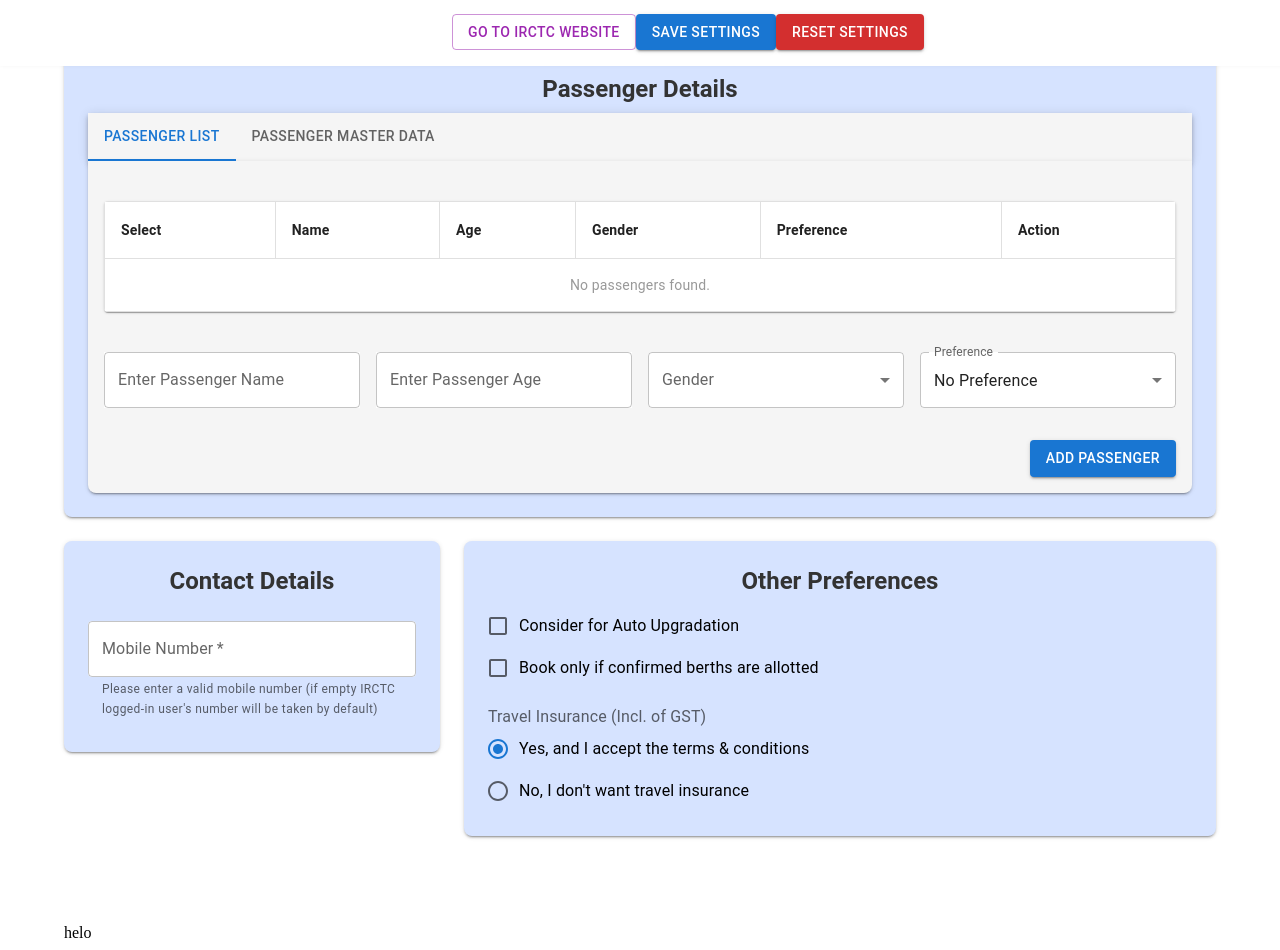
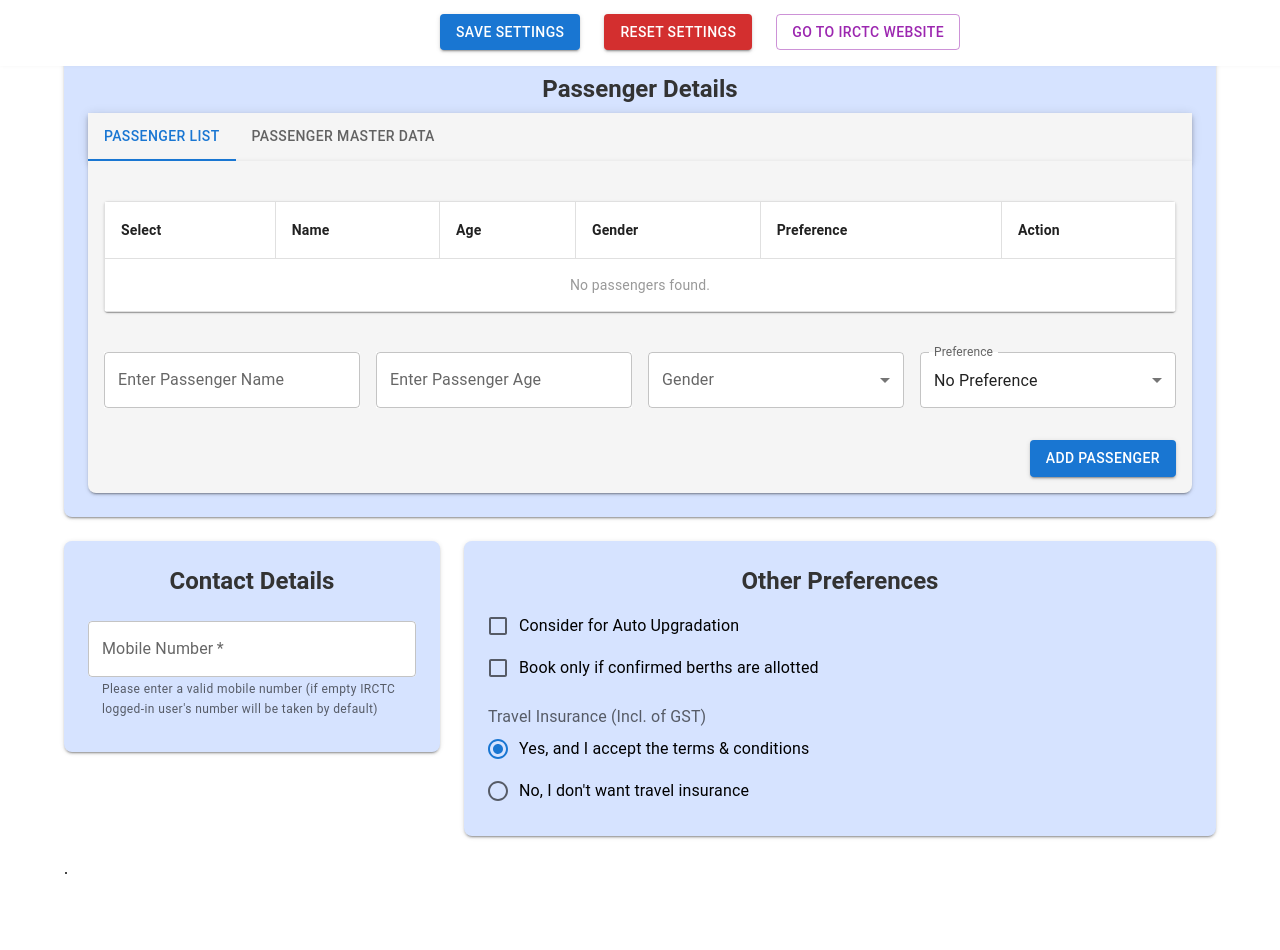
Before and after one commit to dpak-maurya/irctc-tatkal-ticket-booking, a React (Create React App) app: page / in a window 1280 px wide. Shown: the part 734-1684 px from the top of the page. Built offline with nearby package versions, Linux system fonts and the light colour scheme.

Commit message:
refractor code

```diff
--- a/src/App.js
+++ b/src/App.js
@@ -55,10 +55,14 @@ const App = () => {
         </Box>
       </Stack>
 
-      <Box sx={{ mt: 8 }}>helo</Box>
-      <Box
+      <Box sx={{ mb: 8 }}> {/* Spacer box if needed above footer */}
+        .
+      </Box>
+      <Stack
+        direction={{ xs: 'column', md: 'row' }}
+        spacing={3}
         sx={{
-          position: 'fixed',
+          position: { xs: 'sticky', md: 'fixed' },  // Sticky on small, fixed on medium+
           bottom: 0,
           left: 0,
           width: '100%',
@@ -67,25 +71,16 @@ const App = () => {
           boxShadow: '0 -2px 5px rgba(0,0,0,0.1)',
           textAlign: 'center',
           zIndex: 1000,
+          justifyContent: 'center',
+          flexWrap: 'wrap', // Allows wrapping in case of small screens
         }}
       >
-
-        <Button  color='warning'>
+        {/* Unsaved changes warning */}
+        <Button color="warning">
           {isDirty && <div style={{ color: 'red' }}>Unsaved changes!</div>}
         </Button>
 
-        {showButton && (
-        <Button
-          variant="outlined"
-          color="secondary"
-          onClick={() =>
-            window.open('https://www.irctc.co.in/nget/train-search', '_blank')
-          }
-        >
-          Go to IRCTC Website
-        </Button>
-      )}
-
+        {/* Save Settings Button */}
         <Button
           variant="contained"
           color="primary"
@@ -103,6 +98,20 @@ const App = () => {
           Reset Settings
         </Button>
 
+        {/* Go to IRCTC Website Button */}
+        {showButton && (
+          <Button
+            variant="outlined"
+            color="secondary"
+            onClick={() =>
+              window.open('https://www.irctc.co.in/nget/train-search', '_blank')
+            }
+          >
+            Go to IRCTC Website
+          </Button>
+        )}
+
+        {/* Modal Popup */}
         <ModalPopup
           open={isModalOpen}
           onClose={handleCloseModal}
@@ -114,7 +123,7 @@ const App = () => {
           message={modalConfig.message || ''}
           variant={modalConfig.variant || 'info'}
         />
-      </Box>
+      </Stack>
     </Container>
   );
 };
--- a/src/components/Header.js
+++ b/src/components/Header.js
@@ -8,7 +8,6 @@ import CountdownTimer from './CountDownTimer'; // Corrected casing
 
 const useStyles = makeStyles({
   headerContainer: {
-    marginTop: '20px',
     display: 'flex',
     alignItems: 'center',
     justifyContent: 'space-between',
--- a/src/contexts/AppContext.js
+++ b/src/contexts/AppContext.js
@@ -1,69 +1,16 @@
 import React, { createContext, useContext, useState, useEffect } from 'react';
 import PropTypes from 'prop-types';
+import { getTimeFromString, isEqual } from '../utils';
+import defaultSettings from '../defaultSettings';
 
 const STORAGE_KEY = 'tatkalTicketBookingFormData';
 const AppContext = createContext();
 
-const getNextDay = () => {
-  return new Date(new Date().setDate(new Date().getDate() + 1))
-    .toISOString()
-    .split('T')[0];
-};
-
-const initialFormValues = {
-  automationStatus: false,
-  username: '',
-  password: '',
-  targetTime: '09:59:53',
-  refreshTime: 5000,
-  trainNumber: '',
-  from: '',
-  to: '',
-  quotaType: '',
-  accommodationClass: '',
-  dateString: getNextDay(),
-  paymentType: 'BHIM/UPI',
-  paymentMethod: 'BHIM/ UPI/ USSD',
-  paymentProvider: 'PAYTM',
-  autoPay: false,
-  mobileNumber: '',
-  autoUpgradation: false,
-  confirmberths: false,
-  travelInsuranceOpted: 'yes',
-  loginMinutesBefore: 2,
-  passengerNames: [],
-  masterData: false,
-  passengerList: [],
-};
-
-// Utility function for comparing objects excluding specified keys
-const isEqual = (obj1, obj2, excludedKeys = []) => {
-  const filteredObj1 = { ...obj1 };
-  const filteredObj2 = { ...obj2 };
-  excludedKeys.forEach((key) => {
-    delete filteredObj1[key];
-    delete filteredObj2[key];
-  });
-  return JSON.stringify(filteredObj1) === JSON.stringify(filteredObj2);
-};
-
-function getTimeFromString(timeString) {
-  const [hours, minutes, seconds] = timeString.split(':').map(Number);
-  const currentTime = new Date();
-  return new Date(
-    currentTime.getFullYear(),
-    currentTime.getMonth(),
-    currentTime.getDate(),
-    hours,
-    minutes,
-    seconds
-  );
-}
 
 export const AppProvider = ({ children }) => {
-  const [formData, setFormData] = useState(initialFormValues);
+  const [formData, setFormData] = useState(defaultSettings);
   const [isDirty, setIsDirty] = useState(false);
-  const [savedData, setSavedData] = useState(initialFormValues);
+  const [savedData, setSavedData] = useState(defaultSettings);
   const [isFormLoaded, setIsFormLoaded] = useState(false);
   const [isModalOpen, setIsModalOpen] = useState(false);
   const [modalConfig, setModalConfig] = useState({});
@@ -145,8 +92,8 @@ export const AppProvider = ({ children }) => {
 
   // Reset form data
   const resetSettings = () => {
-    setFormData(initialFormValues);
-    setSavedData(initialFormValues);
+    setFormData(defaultSettings);
+    setSavedData(defaultSettings);
     if (typeof chrome !== 'undefined' && chrome.storage) {
       chrome.storage.local.remove([STORAGE_KEY]);
     }
--- /dev/null
+++ b/src/defaultSettings.js
@@ -0,0 +1,29 @@
+import { getNextDay } from './utils';
+
+const defaultSettings = {
+    automationStatus: false,
+    username: '',
+    password: '',
+    targetTime: '09:59:53',
+    refreshTime: 5000,
+    trainNumber: '',
+    from: '',
+    to: '',
+    quotaType: '',
+    accommodationClass: '',
+    dateString: getNextDay(),
+    paymentType: 'BHIM/UPI',
+    paymentMethod: 'BHIM/ UPI/ USSD',
+    paymentProvider: 'PAYTM',
+    autoPay: false,
+    mobileNumber: '',
+    autoUpgradation: false,
+    confirmberths: false,
+    travelInsuranceOpted: 'yes',
+    loginMinutesBefore: 2,
+    passengerNames: [],
+    masterData: false,
+    passengerList: [],
+  };
+
+export default defaultSettings;
--- /dev/null
+++ b/src/utils.js
@@ -0,0 +1,30 @@
+export const getNextDay = () => {
+  return new Date(new Date().setDate(new Date().getDate() + 1))
+    .toISOString()
+    .split('T')[0];
+};
+
+
+// Utility function for comparing objects excluding specified keys
+export const isEqual = (obj1, obj2, excludedKeys = []) => {
+  const filteredObj1 = { ...obj1 };
+  const filteredObj2 = { ...obj2 };
+  excludedKeys.forEach((key) => {
+    delete filteredObj1[key];
+    delete filteredObj2[key];
+  });
+  return JSON.stringify(filteredObj1) === JSON.stringify(filteredObj2);
+};
+
+export function getTimeFromString(timeString) {
+  const [hours, minutes, seconds] = timeString.split(':').map(Number);
+  const currentTime = new Date();
+  return new Date(
+    currentTime.getFullYear(),
+    currentTime.getMonth(),
+    currentTime.getDate(),
+    hours,
+    minutes,
+    seconds
+  );
+}
```
Lines whose indentation alone changed are shown as unchanged.
